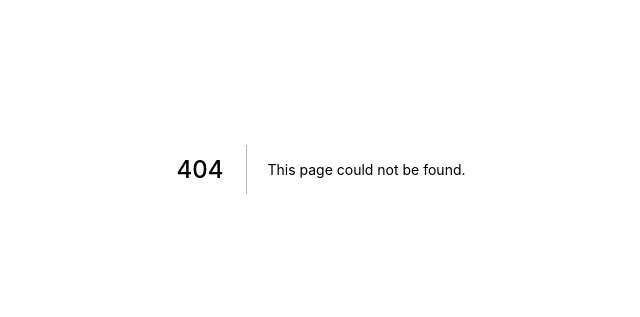
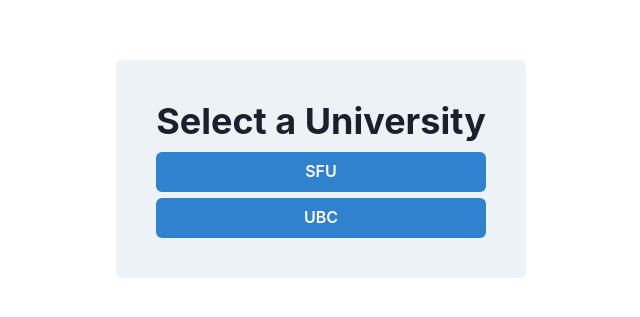
Before and after one commit to MoonStonks/campuspals, a Next.js app in the folder campuspals/: page /universities in a window 1280 px wide. Before the commit this address had no page. Shown: the part 231-548 px from the top of the page, without its empty margins (319-959 px from the left). Built offline with nearby package versions, Linux system fonts and the light colour scheme.

Commit message:
setup routing

```diff
--- /dev/null
+++ b/campuspals/pages/universities.tsx
@@ -0,0 +1,22 @@
+import { Button, Flex, Heading, Link } from '@chakra-ui/react';
+import NextLink from 'next/link';
+import React from 'react';
+import Layout from '../components/Layout';
+
+const UniversitiesPage = () => (
+  <Flex h='100vh' alignItems='center' justifyContent='center'>
+    <Flex direction='column' background='gray.100' p={10} rounded={6}>
+      <Heading mb={2}>Select a University</Heading>
+      <NextLink href='/sfu'>
+        <Button colorScheme='blue' mb='6px'>
+          SFU
+        </Button>
+      </NextLink>
+      <NextLink href='/ubc'>
+        <Button colorScheme='blue'>UBC</Button>
+      </NextLink>
+    </Flex>
+  </Flex>
+);
+
+export default UniversitiesPage;
--- /dev/null
+++ b/campuspals/theme.js
@@ -0,0 +1,17 @@
+import { extendTheme } from '@chakra-ui/react';
+
+const theme = extendTheme({
+  components: {
+    Text: {
+      baseStyle: {
+        fontFamily: 'calibri',
+      },
+    },
+    Heading: {
+      baseStyle: {
+        fontFamily: 'calibri',
+      },
+    },
+  },
+});
+export default theme;
```
Also changed, not shown: campuspals/pages/about.tsx (deleted, +0 -16 lines), campuspals/pages/index.tsx (+14 -12 lines), campuspals/pages/sfu.tsx (added, +17 -0 lines), campuspals/pages/ubc.tsx (added, +16 -0 lines).
